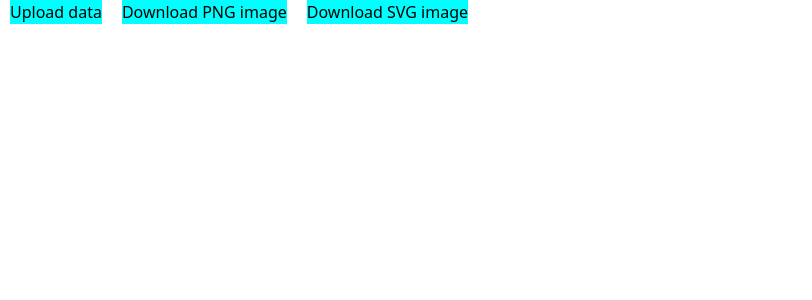
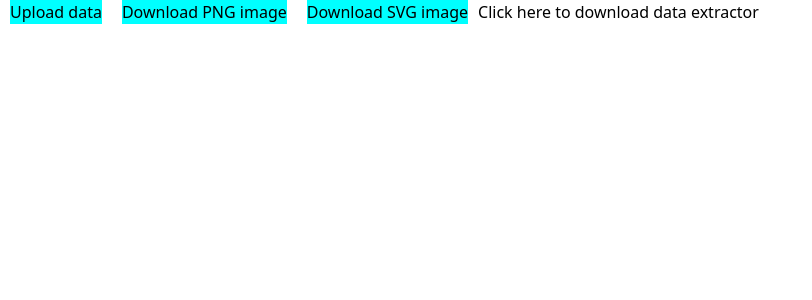
Before and after one commit to RisingSatalite/fileburst, a Next.js app: page / in a window 1280 px wide. Shown: the top 300 px of the page, without its empty margins (0-812 px from the left). Built offline with nearby package versions, Linux system fonts and the light colour scheme.

Commit message:
download extractor

```diff
--- a/src/app/page.js
+++ b/src/app/page.js
@@ -63,6 +63,9 @@ export default function Home() {
       <button onClick={() => document.getElementById('fileInput').click()}>Upload data</button>
       <button onClick={exportImage}>Download PNG image</button>
       <button onClick={exportSVG}>Download SVG image</button>
+      <a href="/drive_data_collecter.zip" download="drive_data_collecter.zip">
+        Click here to download data extractor
+      </a>
       <div className='bg-slate-200'>
         <D3Chart data={data}/>  {/* Pass the parsed data to the D3Chart */}
         </div>
```
Also changed, not shown: 2 other files (tests, documents, lock files or other folders).
